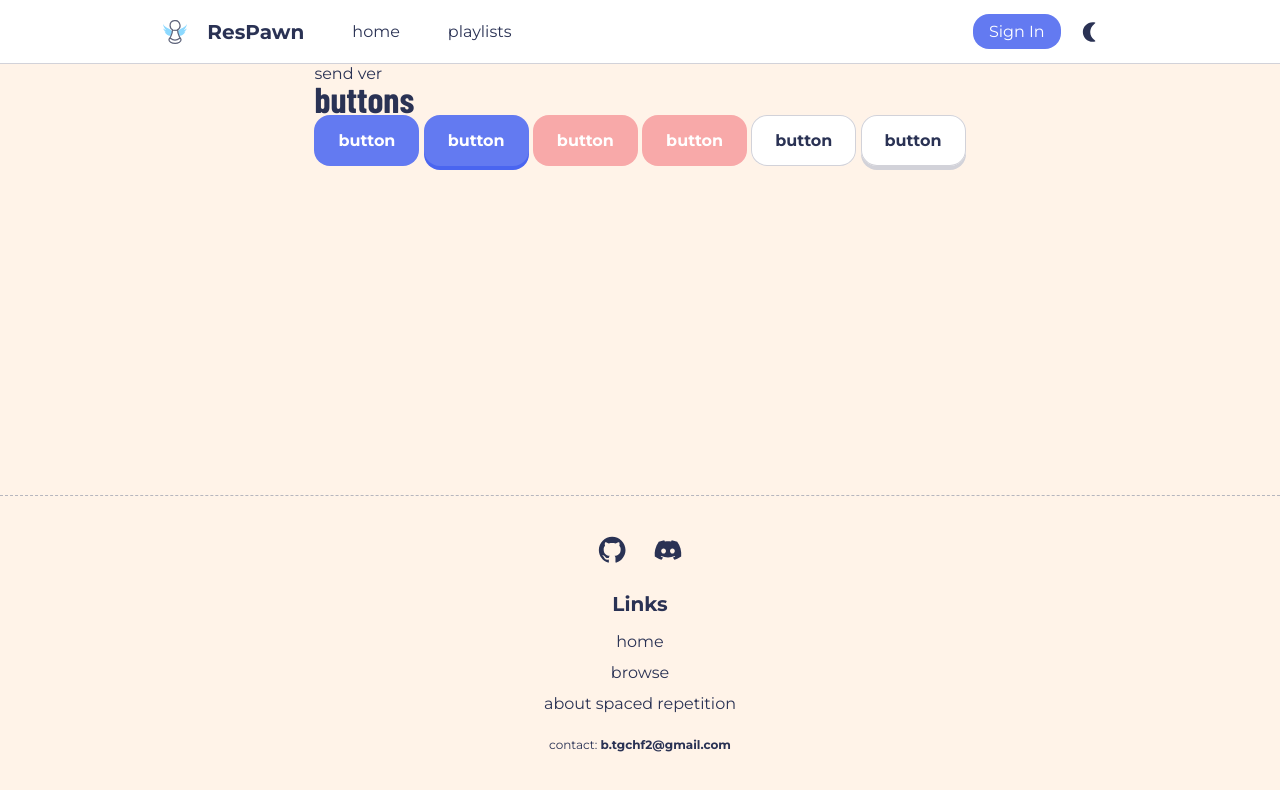
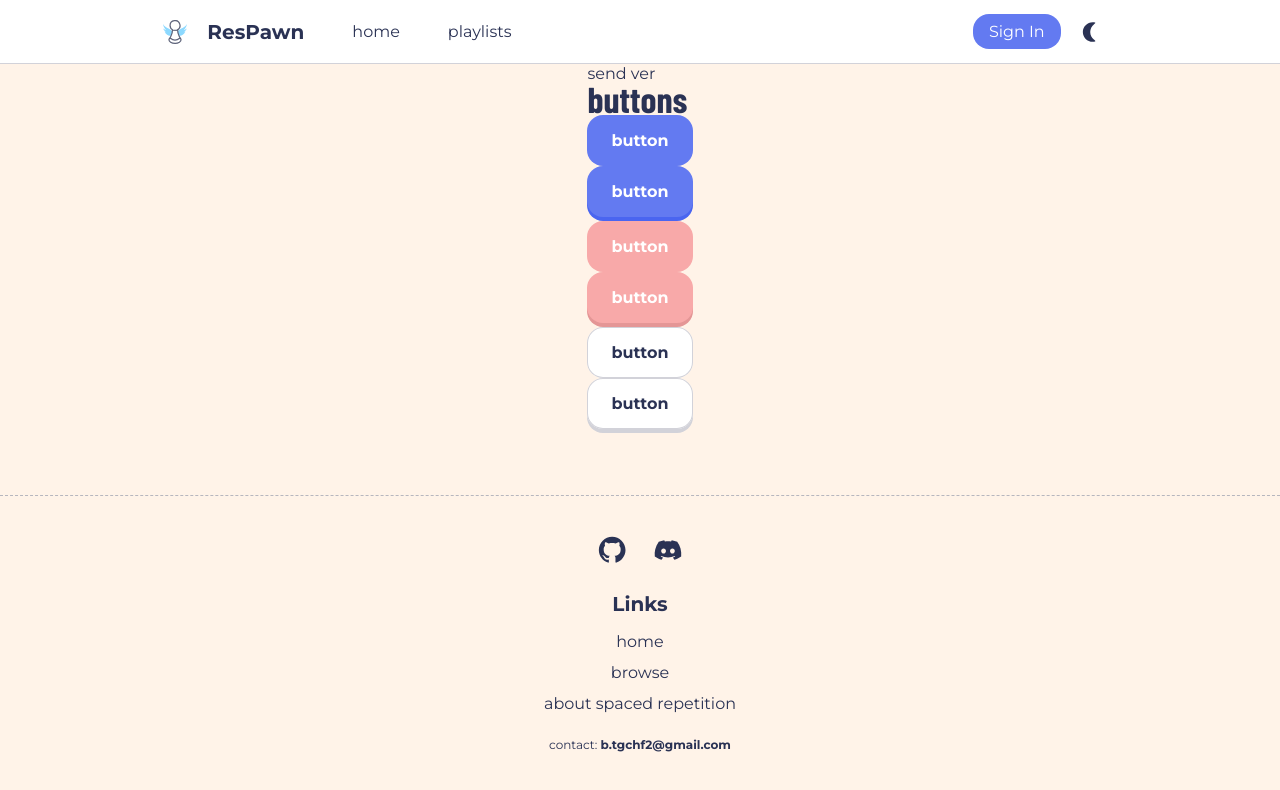
Before and after one commit to Boom123bam/Res-pawn, a SvelteKit app: page /test in a window 1280 px wide. Shown: the top 790 px of the page. Built offline with nearby package versions, Linux system fonts and the light colour scheme; no server answers.

Commit message:
fix styling errors

```diff
--- a/src/routes/styles.css
+++ b/src/routes/styles.css
@@ -34,7 +34,7 @@
   --primary: var(--blue-500);
   --pirmary-shadow: var(--blue-700);
   --secondary: var(--pink-500);
-  --secondary-hover: var(--pink-700);
+  --secondary-shadow: var(--pink-700);
   --contrast: var(--gray-500);
   --contrast-shadow: #000;
 
@@ -309,17 +309,20 @@ button {
   border-radius: var(--br);
 }
 
-button:has(svg) {
-  display: flex;
-  align-items: center;
-  justify-content: center;
-  width: min-content;
-}
-
 @media (hover: hover) {
   button:disabled:hover {
     cursor: not-allowed;
   }
+}
+
+button:has(svg),
+button.primary,
+button.secondary,
+button.outline,
+button.contrast {
+  display: flex;
+  align-items: center;
+  justify-content: center;
 }
 
 button.primary,
@@ -379,7 +382,6 @@ button.primary:disabled {
   background-color: var(--blue-100);
   transform: none !important;
   color: var(--background-alt);
-  margin-bottom: 0;
 }
 
 /* secondary */
@@ -414,7 +416,6 @@ button.secondary:disabled {
   background-color: var(--pink-100);
   transform: none !important;
   color: var(--background-alt);
-  margin-bottom: 0;
 }
 
 /* outline */
@@ -453,7 +454,6 @@ button.outline:disabled {
   background-color: var(--gray-50);
   transform: none !important;
   color: var(--background-alt);
-  margin-bottom: 0;
 }
 
 /* contrast */
@@ -488,7 +488,6 @@ button.contrast:disabled {
   background-color: var(--gray-100);
   transform: none !important;
   color: var(--background-alt);
-  margin-bottom: 0;
 }
 
 button.contrast:focus-visible {
```
